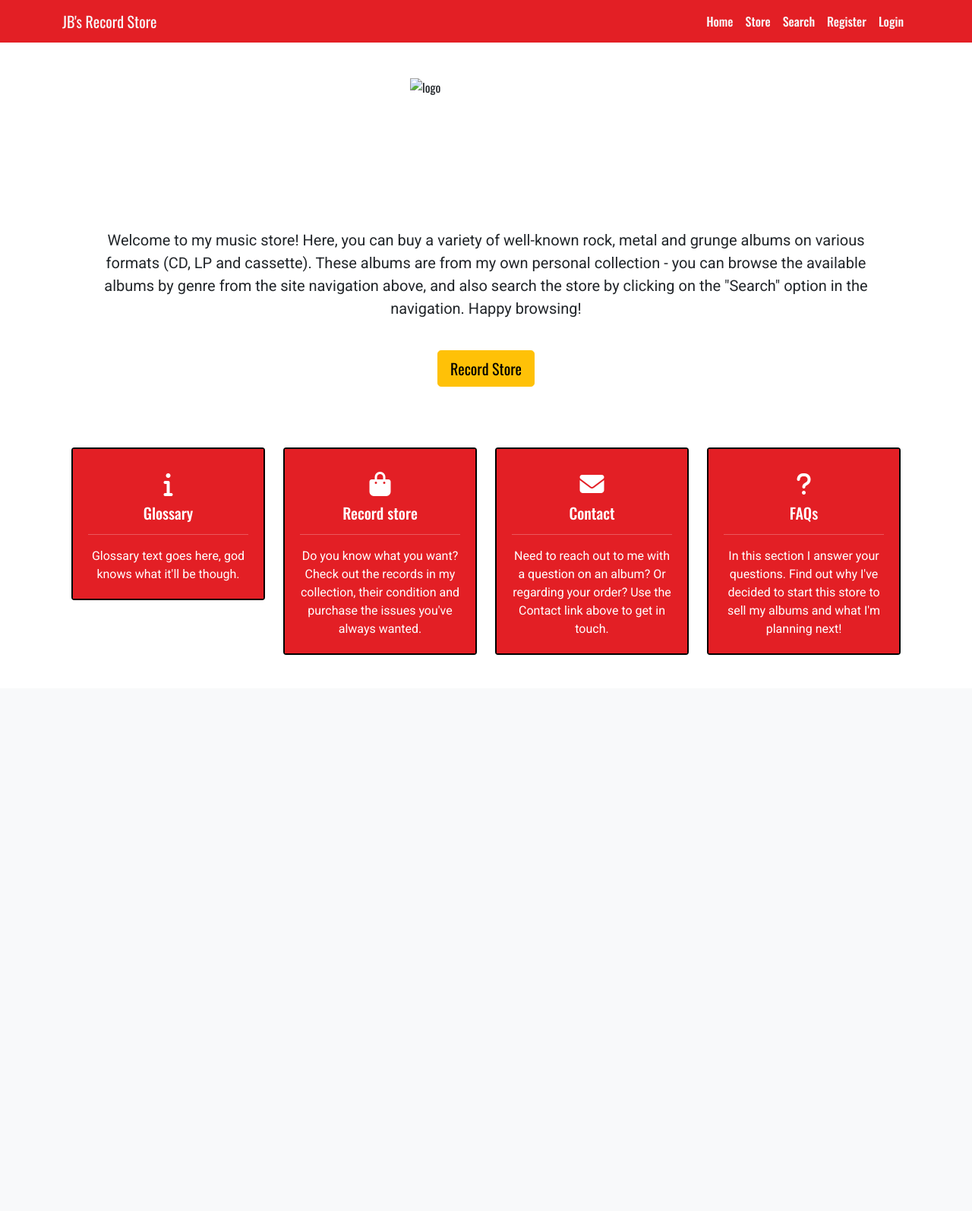
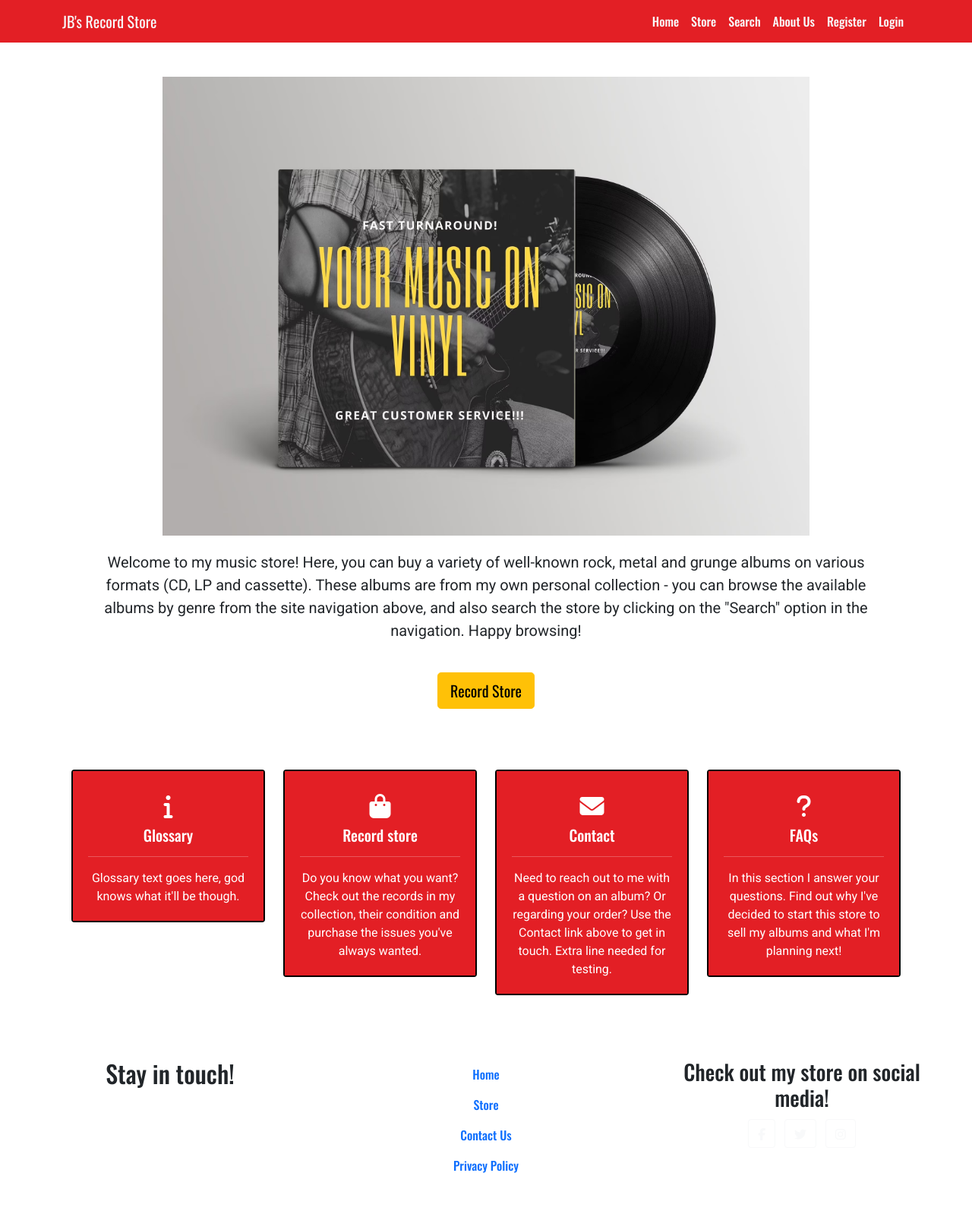
Before and after one commit to JBurrellIRL/ProjectFive, a Django app: page / in a window 1280 px wide. Shown: the whole page at 76% size. Before the commit the page ends 862 px from the top, so only its background shows below. Run offline with Django 3.2, Linux system fonts and the light colour scheme; some libraries are stand-ins or nearby versions.

Commit message:
Add footer.html, initial styling of footer

```diff
--- a/home/templates/home/index.html
+++ b/home/templates/home/index.html
@@ -10,10 +10,8 @@
     <div class="row">
         <div class="col-12">
             <div class="jumbotron">
-                <!-- Visitors see main purpose of site highlighted here -->
-
                 <div class="logo-box">
-                    <img class="img-fluid" alt="logo" src="">
+                    <img class="img-fluid" alt="logo" src="/media/il_fullxfull.2465788740_kimi.jpg">
                 </div>
                 <p class="lead px-2 text-center">Welcome to my music store! Here, you can buy a variety of
                     well-known
@@ -64,7 +62,8 @@
                                 <h5 class="card-title">Contact</h5>
                                 <hr>
                                 <p class="card-text text-center">Need to reach out to me with a question on an album? Or
-                                    regarding your order? Use the Contact link above to get in touch.
+                                    regarding your order? Use the Contact link above to get in touch. Extra line needed
+                                    for testing.
                                 </p>
                             </div>
                         </div>
@@ -86,4 +85,7 @@
                 </div>
             </div>
         </div>
-        {% endblock %}
+    </div>
+</div>
+
+{% endblock %}
--- a/jbs_record_store/settings.py
+++ b/jbs_record_store/settings.py
@@ -153,6 +153,9 @@ USE_TZ = True
 STATIC_URL = '/static/'
 STATICFILES_DIRS = (os.path.join(BASE_DIR, 'static'),)
 
+MEDIA_URL = '/media/'
+MEDIA_ROOT = os.path.join(BASE_DIR, 'media')
+
 # Default primary key field type
 # https://docs.djangoproject.com/en/3.2/ref/settings/#default-auto-field
 
--- a/jbs_record_store/urls.py
+++ b/jbs_record_store/urls.py
@@ -15,9 +15,11 @@ Including another URLconf
 """
 from django.contrib import admin
 from django.urls import path, include
+from django.conf import settings
+from django.conf.urls.static import static
 
 urlpatterns = [
     path('admin/', admin.site.urls),
     path('accounts/', include('allauth.urls')),
     path('', include('home.urls')),
-]
+] + static(settings.MEDIA_URL, document_root=settings.MEDIA_ROOT)
--- a/static/css/base.css
+++ b/static/css/base.css
@@ -49,6 +49,15 @@ body {
     color: white;
 }
 
+#info-box {
+    transition: all .2s ease-in-out;
+}
+
+#info-box:hover {
+    transform: scale(1.10);
+    color: white;
+}
+
 /* For titles on cards on Index page */
 .card-title {
     margin: 10px 0px;
@@ -77,11 +86,26 @@ hr {
 }
 
 .logo-box {
-    height: 200px;
-    width: 200px;
+    height: 80%;
+    width: 80%;
+}
+
+p.lead {
+    padding-top: 20px;
 }
 
 .lead {
     font-family: "Roboto", sans-serif;
     font-weight: 400;
 }
+
+.container-fluid {
+    width: 100%;
+    /* overflow-y: hidden; */
+}
+
+#footer-details {
+    min-height: 130px;
+    padding-top: 20px;
+    text-align: center;
+}
--- a/templates/base.html
+++ b/templates/base.html
@@ -57,6 +57,9 @@
                         <li class="nav-item">
                             <a class="nav-link text-light" aria-current="page" href="">Search</a>
                         </li>
+                        <li class="nav-item">
+                            <a class="nav-link text-light" aria-current="page" href="">About Us</a>
+                        </li>
                         {% if user.is_authenticated %}
 
                         <div class="nav-item dropdown">
@@ -114,6 +117,8 @@
     {% block content %}
     {% endblock %}
 
+    {% include 'includes/footer.html' %}
+
     {% block postloadjs %}
     <!-- Messages script  -->
     <script>
--- /dev/null
+++ b/templates/includes/footer.html
@@ -0,0 +1,48 @@
+{% load static %}
+
+<footer class="container-fluid">
+    <div class="row py-lg-3 px-lg-3">
+        <!-- Footer navigation -->
+        <div class="col-12 col-md-4 p-4 text-center">
+            <ul class="nav flex-column divider px-4">
+                <li class="nav-item">
+                    <a href="" class="nav-link">Home</a>
+                </li>
+                <li class="nav-item">
+                    <a href="" class="nav-link">Store</a>
+                </li>
+                <li class="nav-item">
+                    <a href="" class="nav-link">Contact Us</a>
+                </li>
+                <li class="nav-item">
+                    <a href="" class="nav-link">Privacy Policy</a>
+                </li>
+            </ul>
+        </div>
+        <div class="col-12 col-md-4 p-4 text-center">
+            <h3 class="text-dark">Check out my store on social media!</h3>
+            <!-- Section: Social media -->
+            <div class="mb-4">
+                <!-- Facebook -->
+                <a class="btn btn-outline-light btn-floating m-1" href="" target="_blank" aria-label="" role="button"><i
+                        class="fab fa-facebook-f"></i></a>
+
+                <!-- Twitter -->
+                <a class="btn btn-outline-light btn-floating m-1" href="" target="_blank" aria-label="" role="button"><i
+                        class="fab fa-twitter"></i></a>
+
+                <!-- Instagram -->
+                <a class="btn btn-outline-light btn-floating m-1" href="" target="_blank" aria-label="" role="button"><i
+                        class="fab fa-instagram"></i></a>
+
+            </div>
+        </div>
+        <!-- Keep in touch section -->
+        <div class="col-12 col-md-4 p-4 text-center order-first">
+            <div>
+                <h2 class="mb-4">Stay in touch!</h2>
+            </div>
+            <!-- Begin Mailchimp Signup Form -->
+        </div>
+    </div>
+</footer>
```
Also changed, not shown: media/il_fullxfull.2465788740_kimi.jpg (added).
